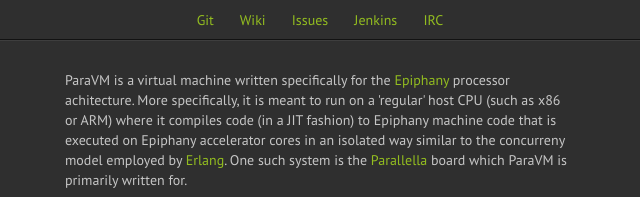
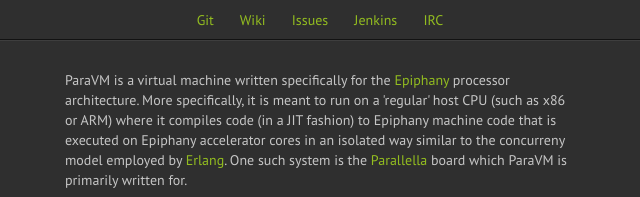
Before and after one commit to lycus/paravm, a plain HTML site: page index.html in a window 1280 px wide. Shown: the part 165-362 px from the top of the page, 330-970 px from the left. Drawn offline with Linux system fonts and the light colour scheme.

Commit message:
Fix typo.

```diff
--- a/index.html
+++ b/index.html
@@ -37,7 +37,7 @@
                         <p>
                             ParaVM is a virtual machine written specifically for the
                             <a href="http://www.adapteva.com/epiphany-multicore-intellectual-property">Epiphany</a>
-                            processor achitecture. More specifically, it is meant to run on a
+                            processor architecture. More specifically, it is meant to run on a
                             'regular' host CPU (such as x86 or ARM) where it compiles code (in a
                             JIT fashion) to Epiphany machine code that is executed on Epiphany
                             accelerator cores in an isolated way similar to the concurreny model
```
